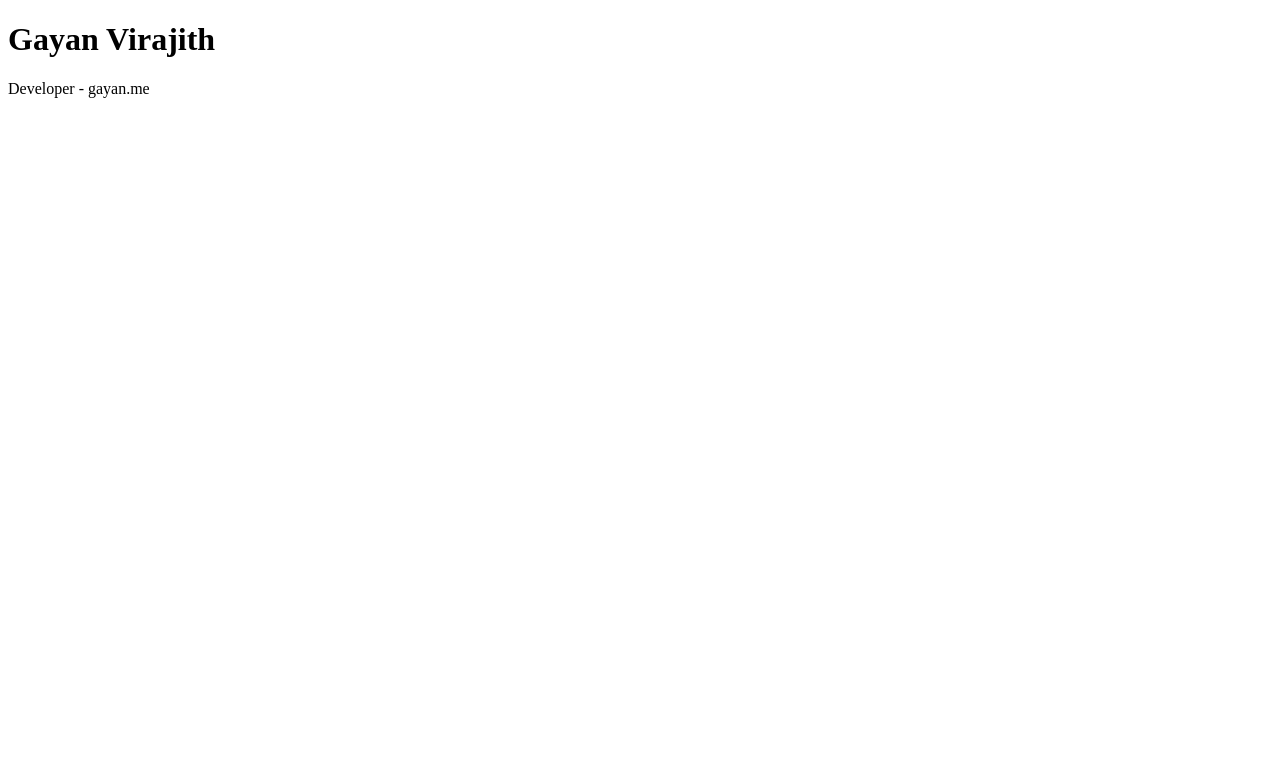
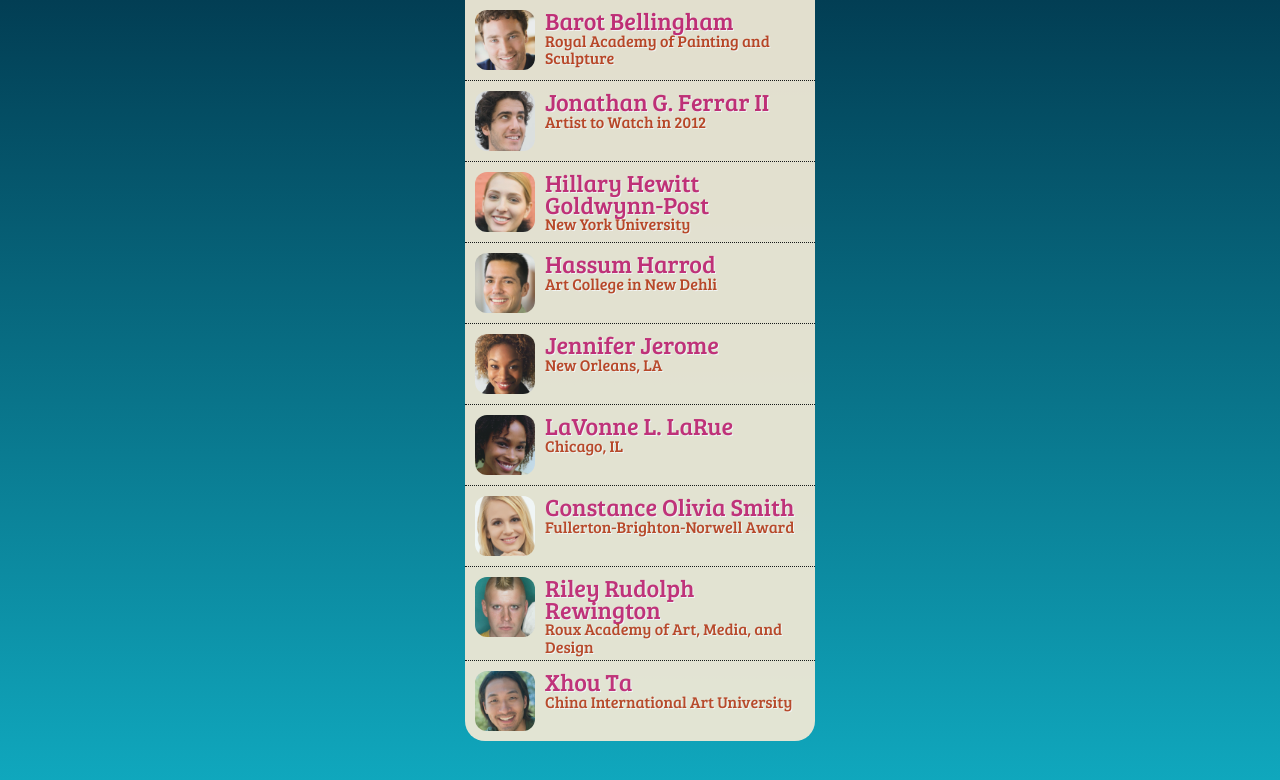
Before and after one commit to gayanvirajith/angular-artist-directory, a website: page index.html in a window 1280 px wide. Drawn offline with Linux system fonts and the light colour scheme; a web font is replaced by a local one.

Commit message:
List hard corded artist list

```diff
--- a/index.html
+++ b/index.html
@@ -6,14 +6,20 @@
   <meta name="viewport" content="width=device-width, initial-scale=1.0, maximum-scale=1">
   <meta http-equiv="X-UA-Compatible" content="IE=edge,chrome=1">
 	<title>Artist Directory with angular</title>
+  <link rel="stylesheet" type="text/css" href="css/style.css">
   <script type="text/javascript" src="lib/angular/angular.min.js"></script>
   <script type="text/javascript" src="js/app.js"></script>
   <script type="text/javascript" src="js/controllers.js"></script>
 </head>
 <body>
-  <div ng-controller="MyController as myCtrl">
-    <h1>{{ myCtrl.author.name }}</h1>
-    <p>{{ myCtrl.author.title + ' - ' + myCtrl.author.website }} </p>
+  <div class="main" ng-controller="MyController as myCtrl">
+    <ul class="artistlist">
+      <li class="artist cf" ng-repeat="item in myCtrl.artists">
+        <img ng-src="images/{{ item.shortname }}_tn.jpg" alt="Photo of {{ item.name }}">
+        <h2>{{ item.name }}</h2>
+        <h3>{{ item.reknown }}</h3>
+      </li>
+    </ul>
   </div>
 </body>
 </html>
--- a/js/controllers.js
+++ b/js/controllers.js
@@ -1,9 +1,60 @@
 app.controller('MyController', function() {
 
-  this.author = {
-      name: "Gayan Virajith",
-      title: "Developer",
-      website: "gayan.me"
-  };
+  this.artists = [
+    {
+      "name":"Barot Bellingham",
+      "shortname":"Barot_Bellingham",
+      "reknown":"Royal Academy of Painting and Sculpture",
+      "bio":"Barot has just finished his final year at The Royal Academy of Painting and Sculpture, where he excelled in glass etching paintings and portraiture. Hailed as one of the most diverse artists of his generation, Barot is equally as skilled with watercolors as he is with oils, and is just as well-balanced in different subject areas. Barot's collection entitled \"The Un-Collection\" will adorn the walls of Gilbert Hall, depicting his range of skills and sensibilities - all of them, uniquely Barot, yet undeniably different"
+    },
+    {
+      "name":"Jonathan G. Ferrar II",
+      "shortname":"Jonathan_Ferrar",
+      "reknown":"Artist to Watch in 2012",
+      "bio":"The Artist to Watch in 2012 by the London Review, Johnathan has already sold one of the highest priced-commissions paid to an art student, ever on record. The piece, entitled Gratitude Resort, a work in oil and mixed media, was sold for $750,000 and Jonathan donated all the proceeds to Art for Peace, an organization that provides college art scholarships for creative children in developing nations"
+    },
+    {
+      "name":"Hillary Hewitt Goldwynn-Post",
+      "shortname":"Hillary_Goldwynn",
+      "reknown":"New York University",
+      "bio":"Hillary is a sophomore art sculpture student at New York University, and has already won all the major international prizes for new sculptors, including the Divinity Circle, the International Sculptor's Medal, and the Academy of Paris Award. Hillary's CAC exhibit features 25 abstract watercolor paintings that contain only water images including waves, deep sea, and river."
+    },
+    {
+      "name":"Hassum Harrod",
+      "shortname":"Hassum_Harrod",
+      "reknown":"Art College in New Dehli",
+      "bio":"The Art College in New Dehli has sponsored Hassum on scholarship for his entire undergraduate career at the university, seeing great promise in his contemporary paintings of landscapes - that use equal parts muted and vibrant tones, and are almost a contradiction in art. Hassum will be speaking on \"The use and absence of color in modern art\" during Thursday's agenda."
+    },
+    {
+      "name":"Jennifer Jerome",
+      "shortname":"Jennifer_Jerome",
+      "reknown":"New Orleans, LA",
+      "bio":"A native of New Orleans, much of Jennifer's work has centered around abstract images that depict flooding and rebuilding, having grown up as a teenager in the post-flood years. Despite the sadness of devastation and lives lost, Jennifer's work also depicts the hope and togetherness of a community that has persevered. Jennifer's exhibit will be discussed during Tuesday's Water in Art theme."
+    },
+    {
+      "name":"LaVonne L. LaRue",
+      "shortname":"LaVonne_LaRue",
+      "reknown":"Chicago, IL",
+      "bio":"LaVonne's giant-sized paintings all around Chicago tell the story of love, nature, and conservation - themes that are central to her heart. LaVonne will share her love and skill of graffiti art on Monday's schedule, as she starts the painting of a 20-foot high wall in the Rousseau Room of Hotel Contempo in front of a standing-room only audience in Art in Unexpected Places."
+    },
+    {
+      "name":"Constance Olivia Smith",
+      "shortname":"Constance_Smith",
+      "reknown":"Fullerton-Brighton-Norwell Award",
+      "bio":"Constance received the Fullerton-Brighton-Norwell Award for Modern Art for her mixed-media image of a tree of life, with jewel-adorned branches depicting the arms of humanity, and precious gemstone-decorated leaves representing the spouting buds of togetherness. The daughter of a New York jeweler, Constance has been salvaging the discarded remnants of her father's jewelry-making since she was five years old, and won the New York State Fair grand prize at the age of 8 years old for a gem-adorned painting of the Manhattan Bridge."
+    },
+    {
+      "name":"Riley Rudolph Rewington",
+      "shortname":"Riley_Rewington",
+      "reknown":"Roux Academy of Art, Media, and Design",
+      "bio":"A first-year student at the Roux Academy of Art, Media, and Design, Riley is already changing the face of modern art at the university. Riley's exquisite abstract pieces have no intention of ever being understood, but instead beg the viewer to dream, create, pretend, and envision with their mind's eye. Riley will be speaking on the \"Art of Abstract\" during Thursday's schedule"
+    },
+    {
+      "name":"Xhou Ta",
+      "shortname":"Xhou_Ta",
+      "reknown":"China International Art University",
+      "bio":"A senior at the China International Art University, Xhou has become well-known for his miniature sculptures, often the size of a rice granule, that are displayed by rear projection of microscope images on canvas. Xhou will discuss the art and science behind his incredibly detailed works of art."
+    }
+  ];
 
 });
```
